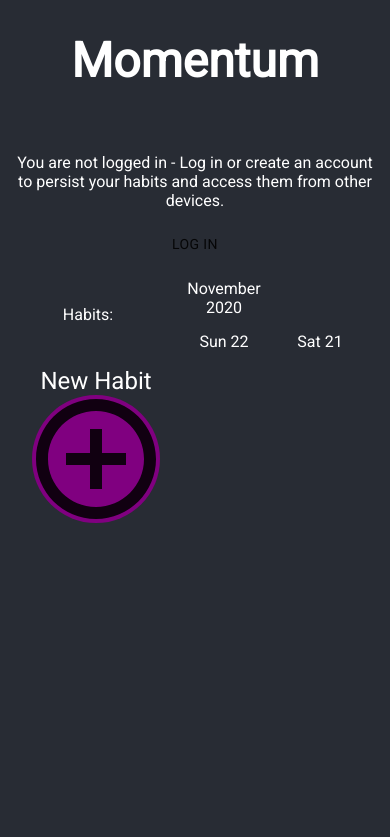
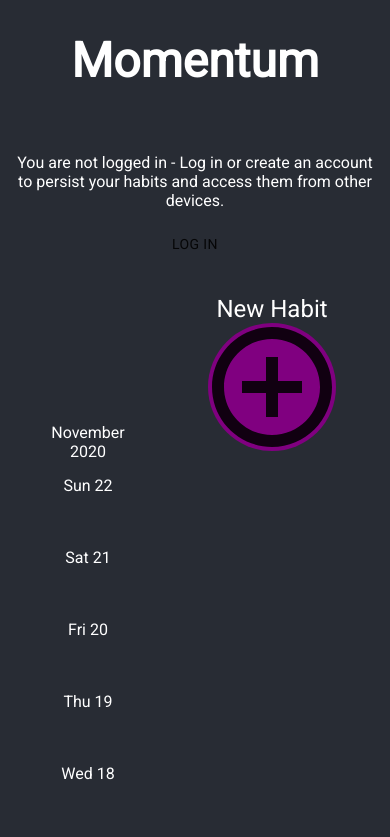
Before and after one commit to methoil/momentum, a React (Create React App) app: page /dashboard in a window 390 px wide. Shown: the top 837 px of the page. Built offline with nearby package versions, Linux system fonts and the light colour scheme.

Commit message:
feat(grid-view): links/dates are responsive

```diff
--- a/src/components/css/dates-title-bar.scss
+++ b/src/components/css/dates-title-bar.scss
@@ -1,14 +1,13 @@
-.chains-container {
+.time-period-container {
     display: flex;
     flex-direction: column;
-    justify-content: space-around;
-    overflow-x: auto;
+    align-items: center;
 }
 
-.time-period-container {
-    display: flex;
-    flex-direction: row;
-    align-items: center;
+@media screen and (min-width: 900px) {
+    .time-period-container {
+        flex-direction: row;
+    }
 }
 
 .dates-title-bar {
@@ -29,6 +28,8 @@
 }
 
 .date-titlebar-left-label {
-    width: 11rem;
+    width: 11rem; // 9 + 2, from habit-card.scss
     min-width: 11rem;
+    height: 9rem; // 7 + 2
+    min-height: 9rem;
 }
--- a/src/components/css/habit-grid.scss
+++ b/src/components/css/habit-grid.scss
@@ -1,3 +1,13 @@
+.grid-view-container {
+  display: flex;
+  flex-direction: column;
+  width: 100vw;
+}
+
+.chains-container {
+  display: flex;
+  overflow: auto;
+}
 
 @media screen and (max-width: 899px)
 {
@@ -10,6 +20,10 @@
     display: flex;
     flex-direction: column;
     padding: 1rem;
+  }
+
+  .chains-container {
+    flex-direction: row;
   }
 }
 
@@ -25,6 +39,10 @@
     padding: 1rem;
   }
 
+  .chains-container {
+    flex-direction: column;
+  }
+
   #grid-view-title {
     grid-column: 2/3;
   }
--- a/src/components/dates-title-bar.tsx
+++ b/src/components/dates-title-bar.tsx
@@ -31,7 +31,7 @@ export const TitleBar: React.FC<IProps> = ({ dates }) => {
 
   return (
     <div className="time-period-container dates-title-bar">
-      <div className="date-titlebar-left-label">Habits:</div>
+      <div className="date-titlebar-left-label"></div>
       {nameElements}
     </div>
   );
--- a/src/components/habit-grid.tsx
+++ b/src/components/habit-grid.tsx
@@ -29,20 +29,6 @@ export default function HabitGrid() {
     5000
   );
 
-  const displayedDates = useSelector((state: IState) => state.displayedDates);
-  const habitElements: JSX.Element[] = [];
-
-  habitIds.map((id) => {
-    const chainComp = (
-      <HabitChain
-        habitId={id}
-        key={id}
-        throttledSaveDates={throttledSaveDates}
-      ></HabitChain>
-    );
-    habitElements.push(chainComp);
-  });
-
   const onLoggout = async () => {
     try {
       await dispatch(logoutUser());
@@ -56,11 +42,19 @@ export default function HabitGrid() {
     browserHistory.push('login');
   }
 
+  const displayedDates = useSelector((state: IState) => state.displayedDates);
+  const habitElements: JSX.Element[] = habitIds.map((id) => {
     return (
-    <div>
-      <header className="grid-view-header">
-      <h1 className="App-header" id="grid-view-title">Momentum</h1>
-        <div className="grid-login-info-container app-text">
+      <HabitChain
+        habitId={id}
+        key={id}
+        throttledSaveDates={throttledSaveDates}
+      ></HabitChain>
+    );
+  });
+
+  const LoginComponent = () => {
+    return <div className="grid-login-info-container app-text">
       {user.loggedIn ?
         <>
           <p>Logged in as {user.username}</p>
@@ -71,6 +65,13 @@ export default function HabitGrid() {
           <Button onClick={() => toLogginView()}>Log In</Button>
         </>}
     </div>
+  }
+
+  return (
+    <div className="grid-view-container">
+      <header className="grid-view-header">
+        <h1 className="App-header" id="grid-view-title">Momentum</h1>
+        <LoginComponent></LoginComponent>
       </header>
       <div className="chains-container">
         <TitleBar dates={displayedDates}></TitleBar>
```
Lines whose indentation alone changed are shown as unchanged.
